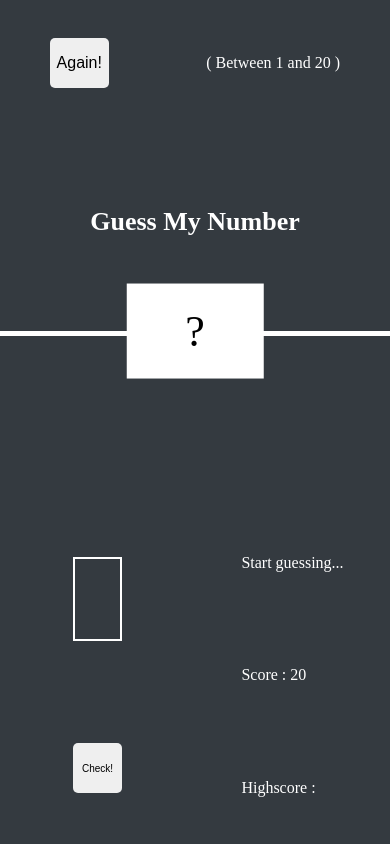
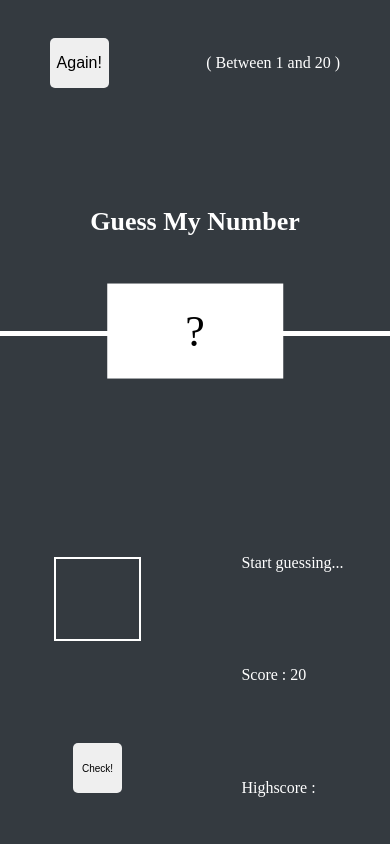
Before and after one commit to MBagirli/Guess, a plain HTML site: page index.html in a window 390 px wide. Drawn offline with Linux system fonts and the light colour scheme.

Commit message:
Update style.css

```diff
--- a/style.css
+++ b/style.css
@@ -214,9 +214,6 @@ body {
   .result__container__screen {
     width: 20%;
   }
-  .guess__check__input {
-    width: 55%;
-  }
 }
 @media (max-width: 470px) {
   .header__btn {
@@ -232,10 +229,10 @@ body {
     font-size: 10px;
   }
   .guess__check__input {
-    width: 25%;
+    width: 45%;
   }
   .result__container__screen {
-    width: 35%;
+    width: 45%;
   }
 }
 @media (max-width: 382px) {
```
